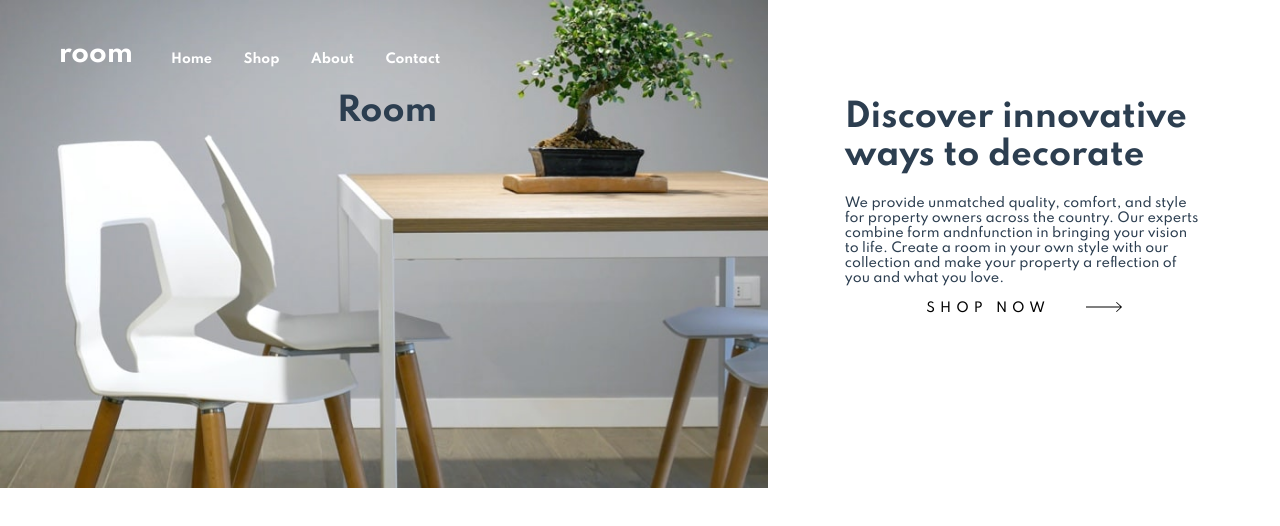
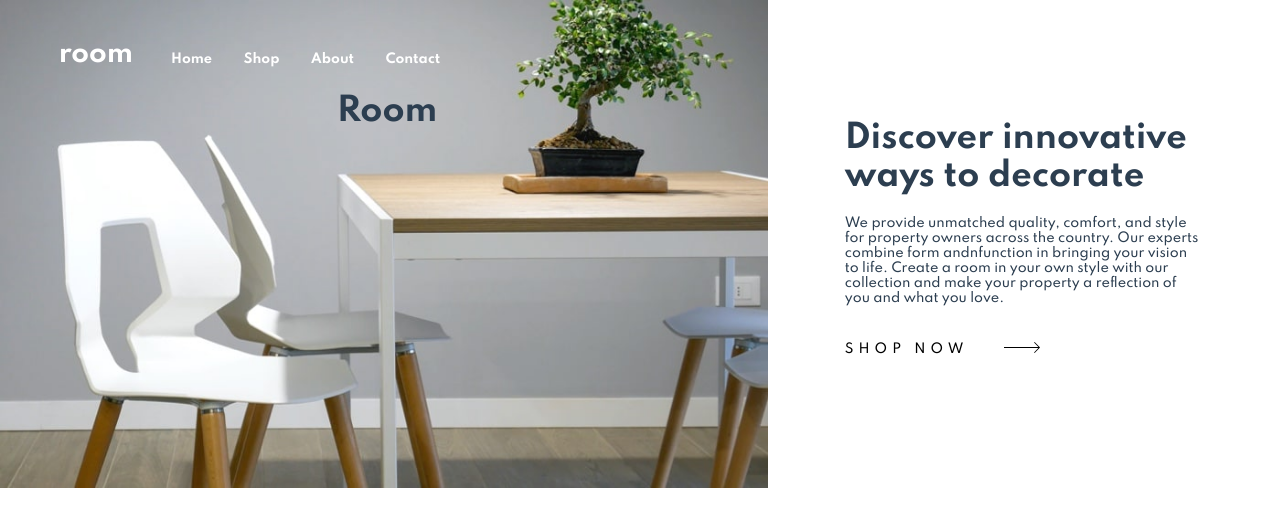
Before and after one commit to JosephThomasVasquez/FEM-Room-Vuejs, a Vue app: page / in a window 1280 px wide. Shown: the top 526 px of the page. Built offline with nearby package versions, Linux system fonts and the light colour scheme.

Commit message:
Fixed link styling

```diff
--- a/public/styles.css
+++ b/public/styles.css
@@ -57,6 +57,7 @@
   width: 60%;
 }
 
+/* HEADLINE SECTION ------------------------------------------------------------- */
 .section-headline {
   position: absolute;
   top: 0px;
@@ -65,7 +66,7 @@
 }
 
 .container-headline {
-  padding: 5%;
+  padding: 9% 5% 5%;
   margin: 10%;
 }
 
@@ -75,12 +76,12 @@
 }
 
 .headline-subtext {
+  margin-bottom: 10%;
   font-size: 1vw;
   text-align: left;
 }
 
 .link-shop {
-  display: inline-block;
   color: black;
   font-size: 1vw;
   letter-spacing: 5px;
@@ -88,7 +89,32 @@
   text-decoration: none;
 }
 
+.link-shop a {
+  text-decoration: none;
+  color: black;
+}
+
 .icon-arrow {
+  color: black;
   width: 10%;
   margin-left: 10%;
 }
+
+/* HOVERS --------------------------- */
+
+#nav a:hover {
+  margin: 0 2.5%;
+  font-size: 1vw;
+  font-weight: bold;
+  color: darkgray;
+  text-align: left;
+  text-decoration: none;
+}
+
+#nav a, #nav a:hover, .link-shop a, .link-shop a:hover {
+  transition: 0.4s ease;
+}
+
+.link-shop a:hover {
+  color: darkgray;
+}
--- a/src/views/Home.vue
+++ b/src/views/Home.vue
@@ -18,7 +18,14 @@
           collection and make your property a reflection of you and what you
           love.
         </p>
-        <a href="/shop" class="link-shop">SHOP NOW</a><img src="../../public/images/icon-arrow.svg" alt="icon-arrow" class="icon-arrow">
+        <div class="link-shop">
+        <a href="/shop">SHOP NOW</a>
+        <img
+          src="../../public/images/icon-arrow.svg"
+          alt="icon-arrow"
+          class="icon-arrow"
+        />
+        </div>
       </div>
     </div>
   </div>
```
